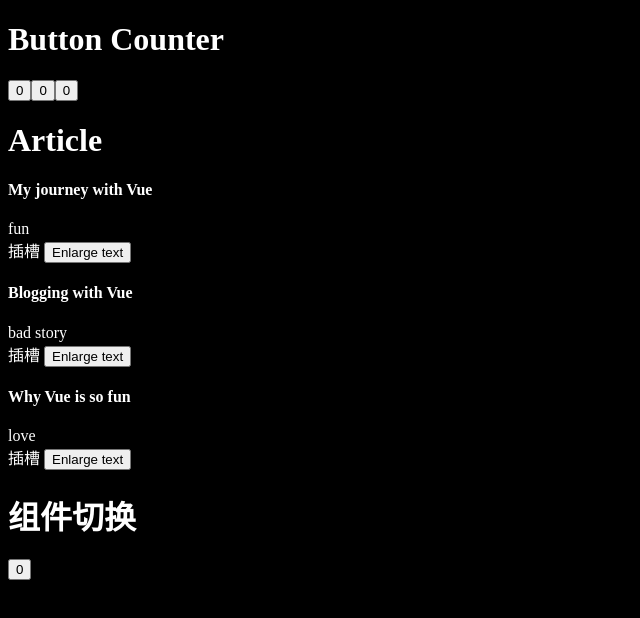
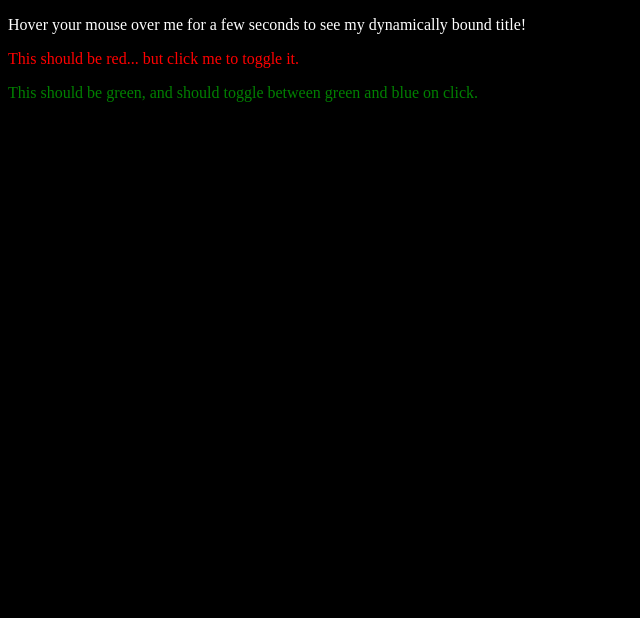
Before and after one commit to iefnaug/vue-start, a Vue app: page / in a window 1280 px wide. Shown: the top 618 px of the page, without its empty margins (0-640 px from the left). Built offline with nearby package versions, Linux system fonts and the light colour scheme.

Commit message:
example: 属性绑定

```diff
--- a/src/App.vue
+++ b/src/App.vue
@@ -8,7 +8,11 @@
 // import Demo07 from "./components/Demo07.vue";
 // import Demo08 from "./components/Demo08.vue";
 // import Demo09 from "./components/basic/Demo09.vue";
-import Demo10 from "./components/basic/Demo10.vue";
+// import Demo10 from "./components/basic/Demo10.vue";
+import Demo10 from "./components/examples/basic/HandleUserInput.vue";
+import HandleUserInput from "./components/examples/basic/HandleUserInput.vue";
+import At from "./components/examples/basic/AttributeBinding.vue";
+import AttributeBinding from "./components/examples/basic/AttributeBinding.vue";
 </script>
 
 <template>
@@ -21,5 +25,7 @@
 <!--   <Demo07></Demo07>-->
   <!-- <Demo08></Demo08> -->
 <!--  <Demo09></Demo09>-->
-  <Demo10></Demo10>
+<!--  <Demo10></Demo10>-->
+<!--  <HandleUserInput></HandleUserInput>-->
+  <AttributeBinding></AttributeBinding>
 </template>
--- /dev/null
+++ b/src/components/examples/basic/AttributeBinding.vue
@@ -0,0 +1,40 @@
+<script setup lang="ts">
+import {ref} from "vue";
+
+const message = ref('Hello World！')
+const isRed = ref(true)
+const color = ref('green')
+
+function toggleRed() {
+  isRed.value = !isRed.value
+}
+function toggleColor() {
+  color.value = color.value === 'green' ? 'blue' : 'green'
+}
+</script>
+
+<template>
+  <p>
+    <span :title="message">
+      Hover your mouse over me for a few seconds to see my dynamically bound title!
+    </span>
+  </p>
+
+  <!--
+   除了普通字符串之外，
+   class 绑定还特别支持了对象和数组
+   -->
+  <p :class="{red: isRed}" @click="toggleRed">
+    This should be red... but click me to toggle it.
+  </p>
+
+  <p :style="{color}" @click="toggleColor">
+    This should be green, and should toggle between green and blue on click.
+  </p>
+</template>
+
+<style scoped>
+  .red {
+    color: red
+  }
+</style>
```
